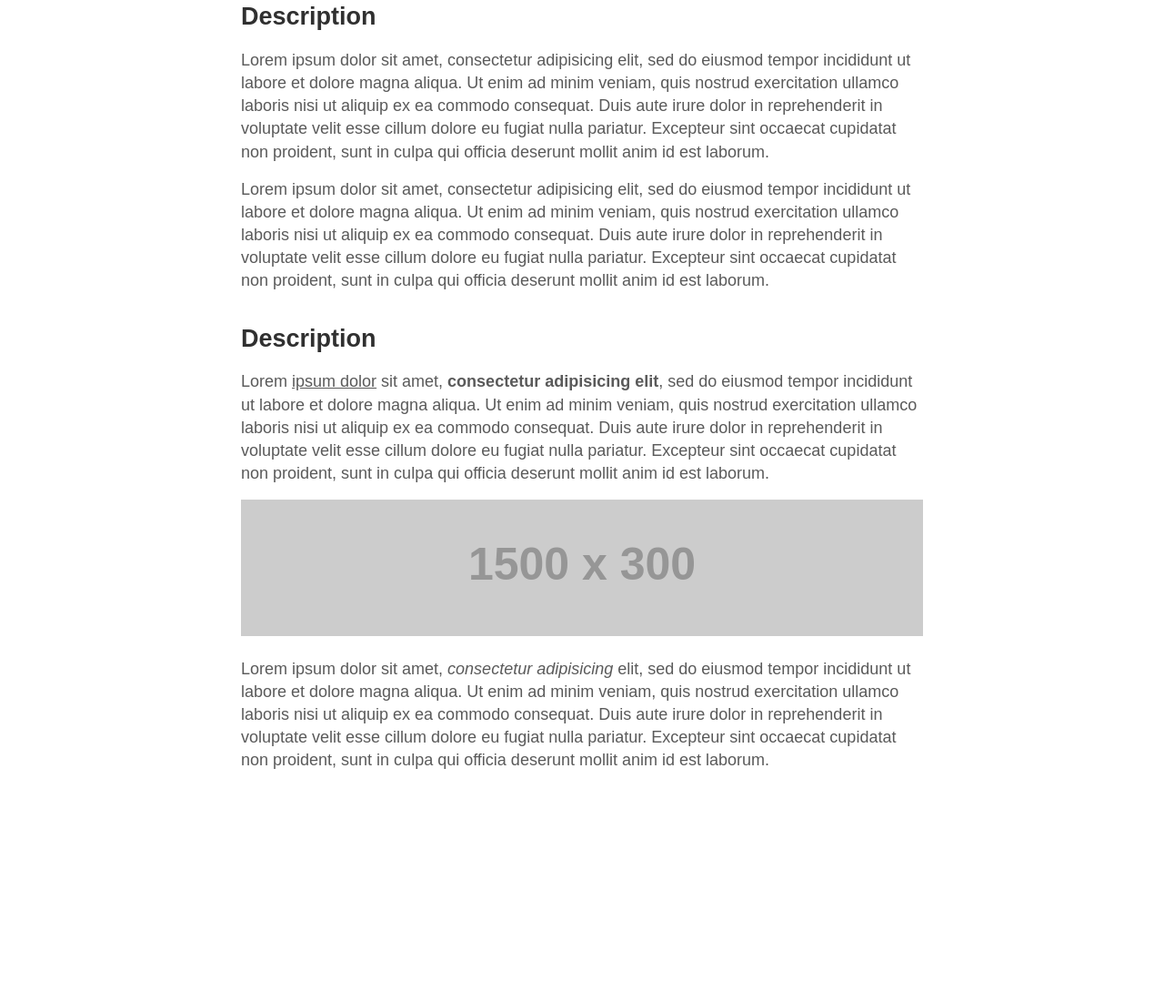
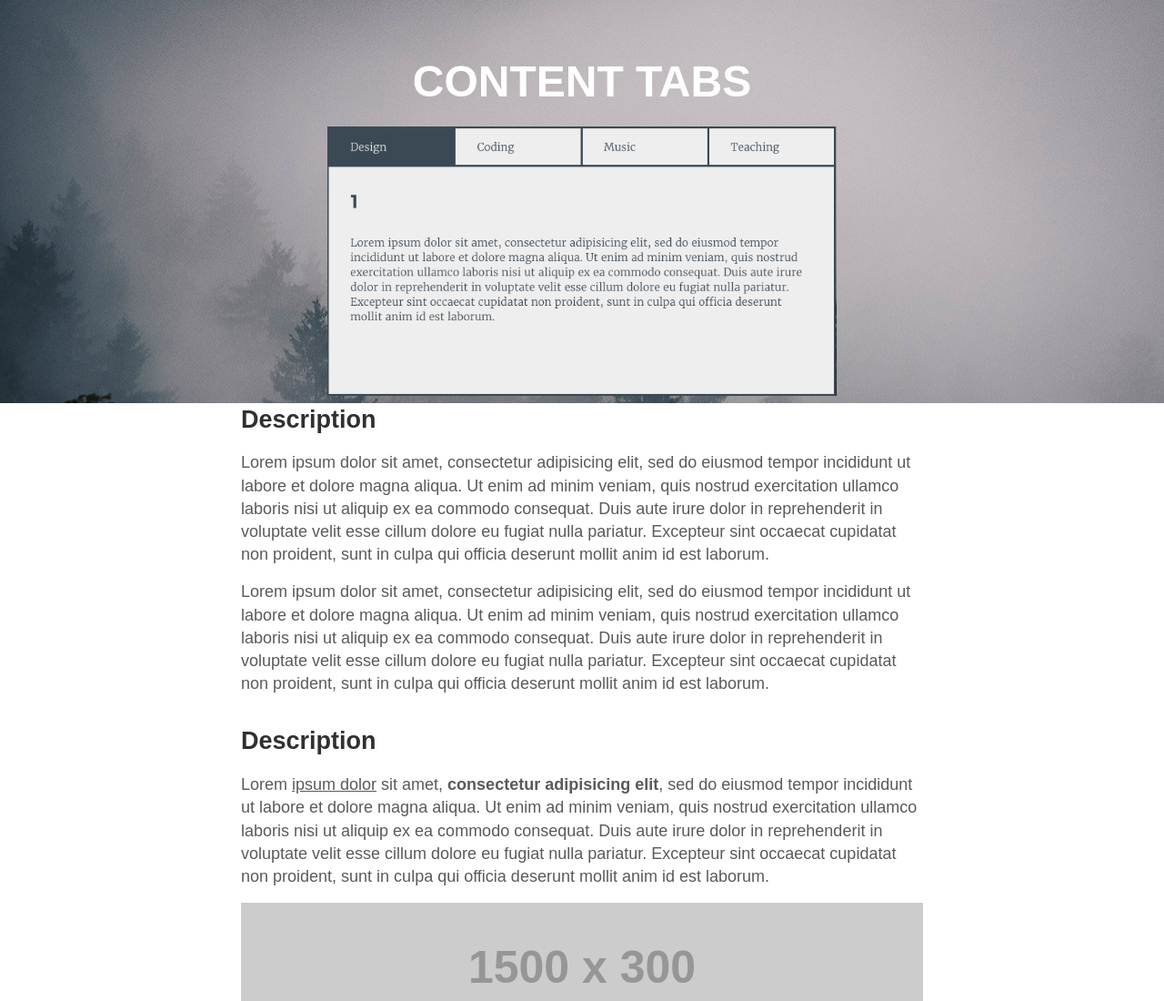
Before and after one commit to DenFin/Content-Tabs, a plain HTML site: page index.html in a window 1280 px wide. Shown: the top 1100 px of the page at 91% size. Before the commit the page ends 881 px from the top, so only its background shows below. Drawn offline with Linux system fonts and the light colour scheme; placeholder pictures from the web are drawn by us.

Commit message:
Adding intro section
Add intro as html section.
Add .sass-file for intro section.

```diff
--- /dev/null
+++ b/_assets/css/sass/3-sections/_sections-dir.sass
@@ -0,0 +1 @@
+@import "intro"
--- /dev/null
+++ b/_assets/css/sass/3-sections/intro.sass
@@ -0,0 +1,14 @@
+#intro
+  background:
+    image: url("../img/introBG.jpg")
+  padding: 5.6rem 0 0 0
+  text-align: center
+
+  h1
+    color: #FFF
+    font-size: 4.8rem
+    text-transform: uppercase
+
+  figure
+    max-width: 560px
+    margin: 0 auto
--- a/_assets/css/sass/style.sass
+++ b/_assets/css/sass/style.sass
@@ -1 +1,2 @@
 @import "1-base/_base-dir"
+@import "3-sections/_sections-dir"
--- a/index.html
+++ b/index.html
@@ -7,6 +7,19 @@
     <title></title>
   </head>
   <body>
+    <header>
+      <div class="container">
+
+      </div>
+    </header>
+    <section id="intro">
+      <div class="container">
+        <h1>Content Tabs</h1>
+        <figure>
+          <img src="_assets/img/screenshot.png" alt="">
+        </figure>
+      </div>
+    </section>
     <section id="description">
       <div class="container">
         <h1>Description</h1>
```
Also changed, not shown: _assets/css/style.css, _assets/img/introBG.jpg (added), _assets/img/screenshot.png (added), 1 other file.
